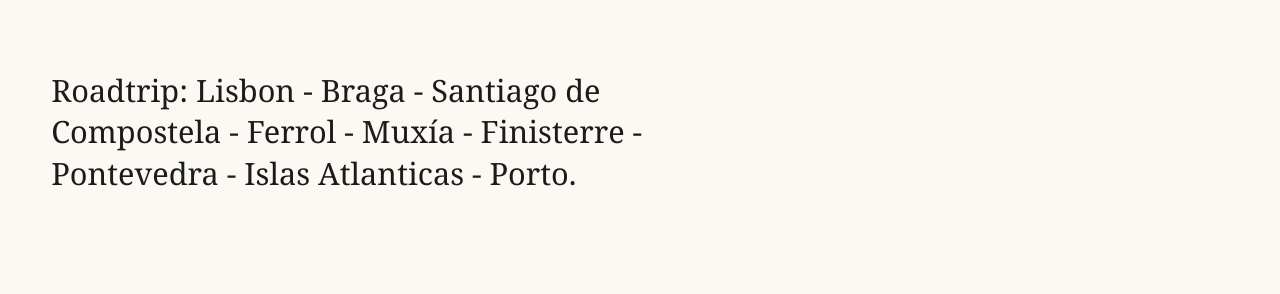
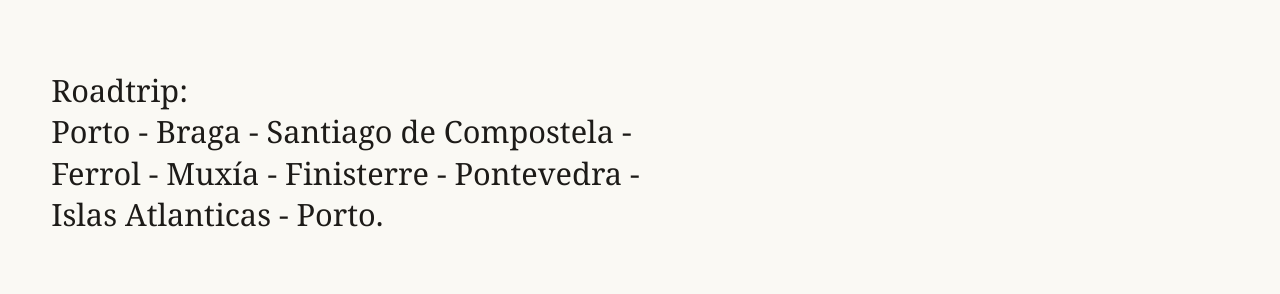
Before and after one commit to JacobDavis1995/Jacob-Davis-Photographs, a plain HTML site: page Galicia-Portugal.html in a window 1280 px wide. Shown: the part 506-800 px from the top of the page. Drawn offline with Linux system fonts and the light colour scheme; no server answers; a web font is replaced by a local one.

Commit message:
Update Galicia-Portugal.html

```diff
--- a/Galicia-Portugal.html
+++ b/Galicia-Portugal.html
@@ -109,7 +109,7 @@
           </dl>
         </div>
         <p class="album-description">
-          Roadtrip: Lisbon - Braga - Santiago de Compostela - Ferrol - Muxía - Finisterre - Pontevedra - Islas Atlanticas - Porto.
+          Roadtrip:<br/>Porto - Braga - Santiago de Compostela - Ferrol - Muxía - Finisterre - Pontevedra - Islas Atlanticas - Porto.
         </p>
       </header>
 
```
